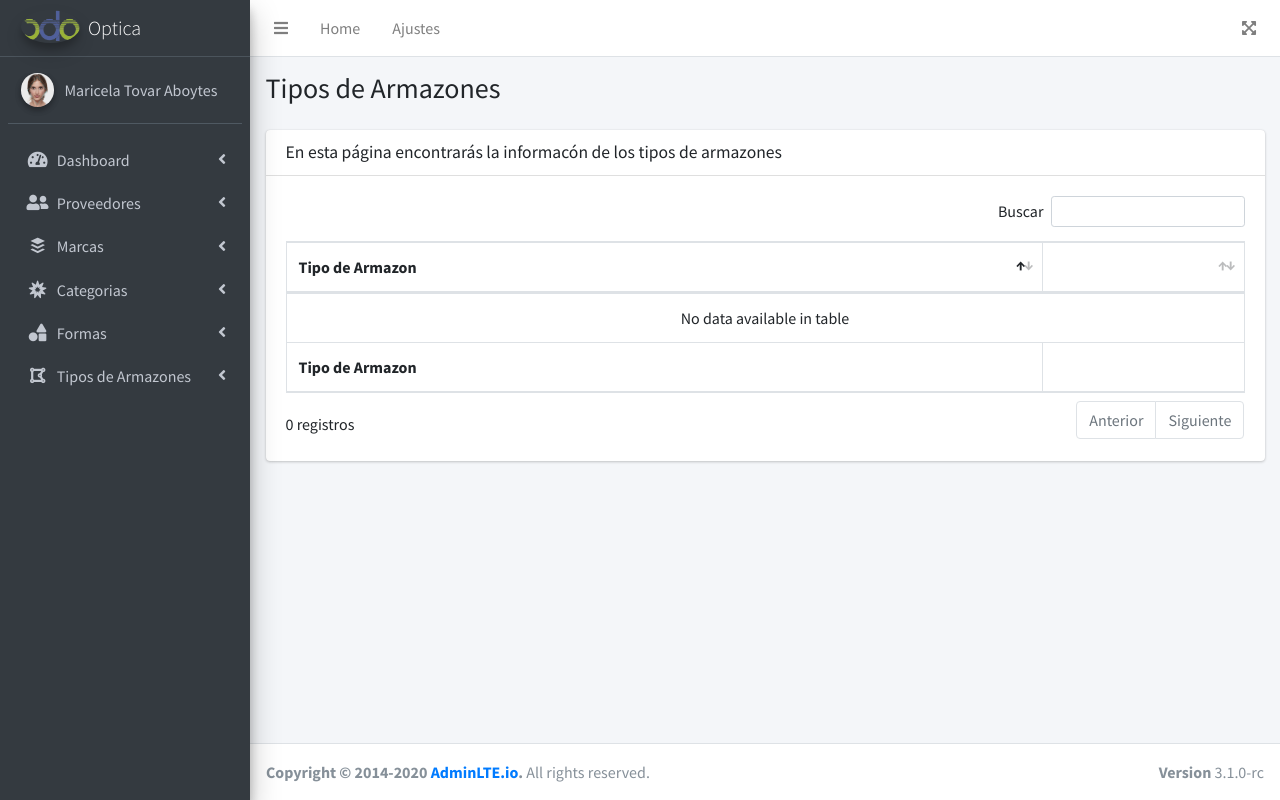
After one commit to FernandoAcTr/Optica-Web, a PHP site: page /admin/tipo_armazon/tipo_armazon.php in a window 1280 px wide. The commit adds this page. Run offline with PHP 8.4, Linux system fonts and the light colour scheme; data that the repository does not hold is empty.

Commit message:
crud tipos de armazon

```diff
--- /dev/null
+++ b/admin/class/tipo_armazon.class.php
@@ -0,0 +1,61 @@
+<?php
+
+   include_once 'database.class.php';
+
+   class TipoArmazon extends Database
+   {
+       private $id_tipo_armazon;
+       private $tipo_armazon;
+
+       public function setIdTipoArmazon($id_tipo_armazon)
+       {
+           $this->id_tipo_armazon = $id_tipo_armazon;
+       }
+
+       public function setTipoArmazon($tipo_armazon)
+       {
+           $this->tipo_armazon = $tipo_armazon;
+       }
+
+       /**
+        * fetchAll.
+        * Regresa una lista de todos los tipos de armazones
+        */
+       public function fetchAll()
+       {
+           $sql = 'SELECT * from tipo_armazon';
+           $tipo_armazones = $this->execQuery($sql, null);
+
+           return $tipo_armazones;
+       }
+
+       public function readOneTipoArmazon()
+       {
+           $sql = 'SELECT * from tipo_armazon where id_tipo_armazon = ?';
+           $params = [$this->id_tipo_armazon];
+           $result = $this->execQuery($sql, $params);
+
+           return $result[0];
+       }
+
+       public function createTipoArmazon()
+       {
+           $sql = 'INSERT into tipo_armazon(tipo_armazon) values (?)';
+           $params = [$this->tipo_armazon];
+           $this->execStmt($sql, $params);
+       }
+
+       public function deleteTipoArmazon()
+       {
+           $sql = 'DELETE from tipo_armazon where id_tipo_armazon = ?';
+           $params = [$this->id_tipo_armazon];
+           $this->execStmt($sql, $params);
+       }
+
+       public function modifyTipoArmazon()
+       {
+           $sql = 'UPDATE tipo_armazon set tipo_armazon = ? where id_tipo_armazon = ?';
+           $params = [$this->tipo_armazon, $this->id_tipo_armazon];
+           $this->execStmt($sql, $params);
+       }
+   }
--- /dev/null
+++ b/admin/tipo_armazon/tipo_armazon.php
@@ -0,0 +1,65 @@
+<?php
+
+include_once '../class/tipo_armazon.class.php';
+
+$action = null;
+if (isset($_GET['action'])) {
+    $action = $_GET['action'];
+}
+
+$tipo_armazon = new TipoArmazon();
+
+switch ($action) {
+  case 'new':
+    $data = [
+      'tipo_armazon' => $_POST['tipo_armazon'],
+    ];
+    $tipo_armazon->setTipoArmazon($data['tipo_armazon']);
+    $tipo_armazon->createTipoArmazon();
+    header('Location: tipo_armazon.php');
+    break;
+
+  case 'modify':
+    $data = [
+      'tipo_armazon' => $_POST['tipo_armazon'],
+      'id_tipo_armazon' => $_POST['id_tipo_armazon'],
+    ];
+    $tipo_armazon->setIdTipoArmazon($data['id_tipo_armazon']);
+    $tipo_armazon->setTipoArmazon($data['tipo_armazon']);
+    $tipo_armazon->modifyTipoArmazon();
+    header('Location: tipo_armazon.php');
+    break;
+
+  case 'form':
+    $id_tipo_armazon = isset($_GET['id_tipo_armazon']) ? $_GET['id_tipo_armazon'] : '';
+
+    $data = [
+      'tipo_armazon' => '',
+    ];
+    if (is_numeric($id_tipo_armazon)) {
+        $tipo_armazon->setIdTipoArmazon($id_tipo_armazon);
+        $data = $tipo_armazon->readOneTipoArmazon();
+        $titulo = 'Modificar Tipo de Armazon';
+        $script = 'tipo_armazon.php?action=modify';
+    } else {
+        //valores dinamicos para el formulario
+        $titulo = 'Nuevo Tipo de Armazon';
+        $script = 'tipo_armazon.php?action=new';
+    }
+
+    include 'views/form.php';
+    break;
+
+  case 'delete':
+    $id_tipo_armazon = $_GET['id_tipo_armazon'];
+    $tipo_armazon->setIdTipoArmazon($id_tipo_armazon);
+    $tipo_armazon->deleteTipoArmazon();
+    header('Location: tipo_armazon.php');
+
+    break;
+
+  default:
+    $data = $tipo_armazon->fetchAll();
+    include 'views/table.php';
+    break;
+}
--- /dev/null
+++ b/admin/tipo_armazon/views/table.php
@@ -0,0 +1,65 @@
+<?php include '../views/header.php'; ?>
+<?php include '../views/navbar.php'; ?>
+
+<div class="wrapper">
+  <!-- Content Wrapper. Contains page content -->
+  <main class="content-wrapper">
+    <!-- Content Header (Page header) -->
+    <div class="content-header">
+      <div class="container-fluid">
+        <h3 class="mb-4">Tipos de Armazones</h3>
+        <div class="row">
+          <div class="col-12">
+            <div class="card">
+              <div class="card-header">
+                <h3 class="card-title">En esta página encontrarás la informacón de los tipos de armazones</h3>
+              </div>
+              <!-- /.card-header -->
+              <div class="card-body">
+                <table id="tabla" class="table table-bordered table-hover">
+                  <thead>
+                    <tr>
+                      <th>Tipo de Armazon</th>
+                      <th></th>
+                    </tr>
+                  </thead>
+                  <tbody>
+
+                    <?php foreach ($data as $row):?>
+                    <tr>
+                      <td><?php echo $row['tipo_armazon']; ?></td>
+                      <td class="text-center">
+                        <a href="tipo_armazon.php?action=delete&id_tipo_armazon=<?php echo $row['id_tipo_armazon']; ?>" class='btn btn-danger' role='button'><i
+                            class="fas fa-trash-alt"></i></a>
+                        <a href="tipo_armazon.php?action=form&id_tipo_armazon=<?php echo $row['id_tipo_armazon']; ?>" class='btn btn-secondary' role='button'><i
+                            class="far fa-edit"></i></a>
+                      </td>
+                    </tr>
+                    <?php endforeach; //Fin del ciclo foreach?>
+
+
+                  </tbody>
+                  <tfoot>
+                    <tr>
+                      <th>Tipo de Armazon</th>
+                      <th></th>
+                    </tr>
+                  </tfoot>
+                </table>
+              </div>
+              <!-- /.card-body -->
+            </div>
+            <!-- /.card -->
+
+          </div>
+        </div>
+      </div>
+      <!-- /.container-fluid -->
+    </div>
+    <!-- /.content-header -->
+  </main>
+  <!-- /.content-wrapper -->
+</div>
+<!-- ./wrapper -->
+
+<?php include '../views/footer.php'; ?>
--- a/admin/views/navbar.php
+++ b/admin/views/navbar.php
@@ -91,7 +91,7 @@
 
           <li class="nav-item has-treeview">
             <a href="#" class="nav-link">
-              <i class="nav-icon fas fa-user-friends"></i>
+              <i class="nav-icon fab fa-buffer"></i>
               <p>
                 Marcas
                 <i class="right fas fa-angle-left"></i>
@@ -113,7 +113,7 @@
 
           <li class="nav-item has-treeview">
             <a href="#" class="nav-link">
-              <i class="nav-icon fas fa-user-friends"></i>
+              <i class="nav-icon fas fa-bahai"></i>
               <p>
                 Categorias
                 <i class="right fas fa-angle-left"></i>
@@ -135,7 +135,7 @@
 
           <li class="nav-item has-treeview">
             <a href="#" class="nav-link">
-              <i class="nav-icon fas fa-user-friends"></i>
+              <i class="nav-icon fas fa-shapes"></i>
               <p>
                 Formas
                 <i class="right fas fa-angle-left"></i>
@@ -154,6 +154,28 @@
               </li>
             </ul>
           </li>
+
+          <li class="nav-item has-treeview">
+            <a href="#" class="nav-link">
+              <i class="nav-icon fas fa-draw-polygon"></i>
+              <p>
+                Tipos de Armazones
+                <i class="right fas fa-angle-left"></i>
+              </p>
+            </a>
+            <ul class="nav nav-treeview">
+              <li class="nav-item">
+                <a href="../tipo_armazon/tipo_armazon.php" class="nav-link">
+                  <i class="fas fa-list nav-icon"></i>
+                  <p>Ver todos</p>
+                </a>
+                <a href="../tipo_armazon/tipo_armazon.php?action=form" class="nav-link">
+                  <i class="fas fa-plus-circle nav-icon"></i>
+                  <p>Agregar</p>
+                </a>
+              </li>
+            </ul>
+          </li>
         </ul>
       </nav>
       <!-- /.sidebar-menu -->
```
Also changed, not shown: admin/tipo_armazon/views/form.php (added, +53 -0 lines).
